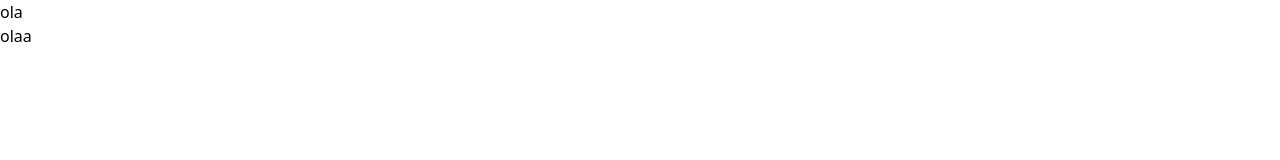
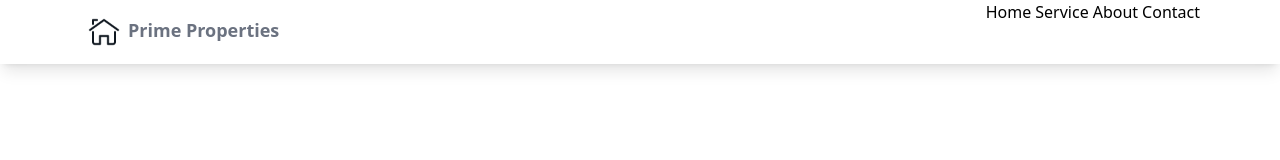
Before and after one commit to cricadev/Tailwind-CSS, a website: page src/index.html in a window 1280 px wide. Drawn offline with Linux system fonts and the light colour scheme.

Commit message:
changed some names and started project

```diff
--- a/src/index.html
+++ b/src/index.html
@@ -2,75 +2,28 @@
 <html lang="en">
   <head>
     <link rel="stylesheet" href="../dist/output.css" />
-    <title>Tailwind</title>
+    <title>Prime properties</title>
   </head>
   <body>
-    <!--  flexbox
-       <div class="flex bg-yellow-500 w-auto">
-      <div class="order-2 h-10 w-80 bg-red-500">1</div>
-      <div class="order-1 h-10 w-80 bg-blue-500">2</div>
-      <div class="order-3 h-10 w-80 bg-green-500">3</div>
-    </div> -->
-    <!-- GRID
-       <div
-      class="bg-yellow-500 w-auto grid grid-cols-5 grid-flow-row gap-x-4 gap-y-2 justify-items-start"
-    >
-      <div class="h-20 w-20 bg-red-500 justify-self-end">1</div>
-      <div class="h-20 w-20 bg-red-500">2</div>
-      <div class="h-20 w-20 bg-red-500">3</div>
-      <div class="h-20 w-20 bg-red-500">4</div>
-      <div class="h-20 bg-red-500 justify-self-stretch">5</div>
-      <div class="h-20 w-20 bg-red-500">6</div>
-      <div class="h-20 w-20 bg-red-500">7</div>
-      <div class="h-20 w-20 bg-red-500">8</div>
-      <div class="h-20 w-20 bg-red-500">9</div>
-    </div> -->
-    <!-- MARGIN AND PADDING
-      <div class="bg-blue-500 m-10 p-10 pb-20">
-      <div class="bg-red-500 p-10 pl-20">This is the inner div</div>
-    </div> -->
-    <!--  TEXT
-      <div
-      class="text-4xl font-semibold text-center text-yellow-500 text-opacity-50 bg-blue-500"
-    >
-      This is a heading
-    </div> -->
-    <!--  BORDER && SHADOWS
-      <button
-      class="bg-white-500 m-20 p-10 text-black-500 rounded-b-md border-8 border-yellow-500 border-opacity-80 border-dashed shadow-xl"
-    >
-      Click here
-    </button> -->
-
-    <!-- BREAKPOINTS
-       <h1
-      class="text-5xl text-pink-500 font-extrabold 2xl:text-red-500 xl:text-yellow-500 lg:text-blue-500 md:text-green-500 sm:text-purple-500 text-center"
-    >
-      Heading
-    </h1> -->
-    <!-- PSEUDO SELECTORS
-      <button class="bg-yellow-500 hover:bg-blue-500 hover:text-white">
-      Click
-    </button>
-    <input
-      type="text"
-      placeholder="Add name"
-      class="bg-gray-200 focus:bg-green-500"
-    />
-    <div class="group bg-red-500">
-      <p class="group-hover:text-white">para 1</p>
-      <p class="group-hover:text-white">para 2</p>
-    </div> -->
-    <!-- LAYER & APPLY DIRECTIVEE
-      <a href="">Click here</a> -->
-
-    <!-- COMPONENTS
-      <button class="menu-button">Click</button>
-    <button class="menu-button">Exit</button>
-    <button class="menu-button">open</button> -->
-    <!--utility classes
-       <h1 class="text-green-500">heading</h1> -->
-    <button class="menu-button">ola</button>
-    <h2>olaa</h2>
+    <nav class="bg-white shadow-lg">
+      <div class="max-w-6xl mx-auto px-4">
+        <div class="flex justify-between">
+          <div class="flex space-x-7">
+            <a class="flex item-center py-4 px-2" href="#">
+              <img class="h-8 w-8 mr-2" src="../dist/images/house.png" alt="" />
+              <span class="font-semibold text-gray-500 text-lg">
+                Prime Properties
+              </span>
+            </a>
+          </div>
+          <div class="flex space-x-1">
+            <a href="">Home</a>
+            <a href="">Service</a>
+            <a href="">About</a>
+            <a href="">Contact</a>
+          </div>
+        </div>
+      </div>
+    </nav>
   </body>
 </html>
```
Also changed, not shown: src/learn.css (added, +41 -0 lines), src/learn.html (added, +76 -0 lines), src/style.css (+0 -38 lines), dist/images/avatar.png (added), dist/images/house.png (added), dist/images/luxury.jpg (added), dist/learn_output.css (added), dist/output.css, 7 other files.
